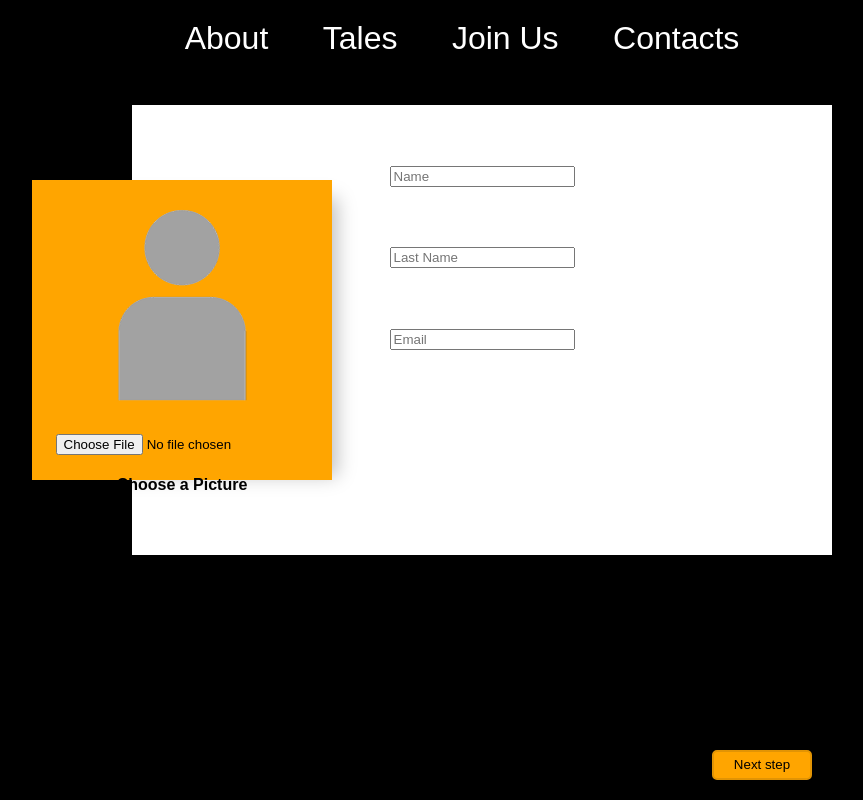
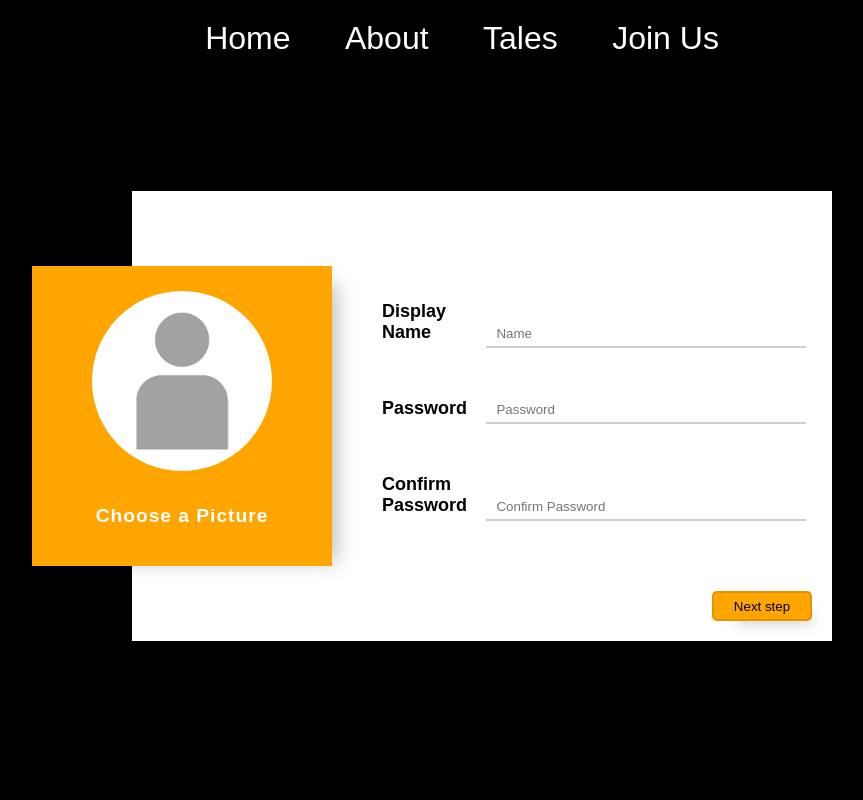
Before and after one commit to IrinaMarques/my_webpage_tales, a website: page public/files/join.html in a window 1280 px wide. Both pictures are taken after a click on the button "Next step". Shown: the whole page, without its empty margins (178-1041 px from the left). Drawn offline with Linux system fonts and the light colour scheme; a web font is replaced by a local one.

Commit message:
14. Finish the second tab on the join.html form. Added a profile image Added the display name and password
Make the buttons next work by script.

```diff
--- a/public/files/join.html
+++ b/public/files/join.html
@@ -19,10 +19,10 @@
 
 			<nav id='burger-menu' role='navigation' class='menu'>
 				<ul class='menu-items'>
-					<li><a href="../index.html">About</a></li>
-					<li><a href="#tales">Tales</a></li>
-					<li><a href="#">Join Us</a></li>
-					<li><a href="#contacts">Contacts</a></li>
+					<li><a href="../index.html">Home</a></li>
+					<li><a href="#tales">About</a></li>
+					<li><a href="#">Tales</a></li>
+					<li><a href="join.html">Join Us</a></li>
 				</ul>
 			</nav>
 		</header>
@@ -30,7 +30,7 @@
 		<section class='join-form viewport100'>
 			<ul class='container'>
 
-				<li class='panel first-panel' style="display: none;">
+				<li class='panel first-panel' id='first-panel'>
 
 					<div class='panel-title'>
 						<div class='panel-text'>
@@ -59,44 +59,44 @@
 						</form>
 					</div>
 					<div class='form-footer'>
-						<button type='button' class='btn btn-next'> Next step </button>
+						<button type='button' class='btn btn-next' id="next1"> Next step </button>
 					</div>
 				</li> <!-- end of first panel -->
 
-				<li class='panel second-panel' >
+				<li class='panel second-panel' id='second-panel' style="display: none;">
 
 					<div class='panel-title'>
 						<div class='panel-img'>
 							<img src='../img/avatar.png' class='avatar-img' id='avatar-picture'>
-							<input type="file" id="profiler-picture">
+							<input type="file" id="avatar-picture-upload">
 						</div>
 						<h4> Choose a Picture </h4>
 					</div>
 
-					<div class='form-img'>
+					<div class='form'>
 						<form>
 							<div class='form-line'>
-								<h4>First Name</h4>
-								<input type="text" name="firstname" class='form-control' id='first-name' placeholder="Name" aria-required='true' aria-invalid='false'>
-								<label id='firstname-error' class='error' for='first-name'></label>
+								<h4 class='h4-img'>Display Name</h4>
+								<input type="text" name="firstname" class='form-control form-control-img' id='profile-name' placeholder="Name" aria-required='true' aria-invalid='false'>
+								<label id='firstname-error' class='error' for='profile-name'></label>
 							</div>
 
 							<div class='form-line'>
-								<h4>Last Name</h4>
-								<input type="text" name="lastname" class='form-control' id='last-name' placeholder="Last Name" aria-required='true' aria-invalid='false'>
-								<label id='firstname-error' class='error' for='last-name'></label>
+								<h4 class='h4-img'>Password</h4>
+								<input type="password" name="password" class='form-control form-control-img' id='profile-last-name' placeholder="Password" aria-required='true' aria-invalid='false'>
+								<label id='firstname-error' class='error' for='profile-last-name'></label>
 							</div>
 
 							<div class='form-line'>
-								<h4>Email</h4>
-								<input type="email" name="Email" class='form-control' id='e-mail' placeholder="Email" aria-required='true' aria-invalid='false'>
+								<h4 class='h4-img'>Confirm Password</h4>
+								<input type="password" name="password" class='form-control form-control-img' id='e-mail' placeholder="Confirm Password" aria-required='true' aria-invalid='false'>
 								<label id='firstname-error' class='error' for='e-mail'></label>
 							</div>
 
 						</form>
 					</div>
 					<div class='form-footer'>
-						<button type='button' class='btn btn-next'> Next step </button>
+						<button type='button' class='btn btn-next' id="next2"> Next step </button>
 					</div> <!-- end form-footer -->
 				</li> <!-- end of second panel -->
 			</ul>
@@ -104,5 +104,49 @@
 
 	</div> <!-- end of wrap -->
 
+	<script type="text/javascript">
+		var tabs = [
+			{container:'first-panel', next:'next1'},
+			{container:'second-panel', next:'next2', prev:''} //prev:'prev'
+		];
+		var next = function(evt) {
+			tabs.map(function(item, index) {
+				if(evt.currentTarget.id === item.next && tabs[index + 1]){
+					document.getElementById(item.container).style.display = 'none';
+					document.getElementById(tabs[index + 1].container).style.display = 'block';
+				}
+			});
+		};
+		var prev = function(evt) {
+			tabs.map(function(item, index) {
+				if(evt.currentTarget.id === item.prev && tabs[index - 1]){
+					document.getElementById(item.container).style.display = 'none';
+					document.getElementById(tabs[index - 1].container).style.display = 'block';
+				}
+			});
+		};
+
+		tabs.map(function(item) {
+			if(item.next) {
+				document.getElementById(item.next).addEventListener('mouseup', next, false);
+			};
+			if(item.prev) {
+				document.getElementById(item.prev).addEventListener('mouseup', prev, false);
+			};
+		});
+
+		document.getElementById('avatar-picture-upload').addEventListener('change',function(){
+			if (this.files && this.files[0]) {
+			    var reader = new FileReader();
+
+			    reader.onload = function (e) {
+			        document.getElementById('avatar-picture').src = e.target.result;
+			    };
+
+			    reader.readAsDataURL(this.files[0]);
+			}
+		});
+	</script>
+
 </body>
 </html>
--- a/sass/join.scss
+++ b/sass/join.scss
@@ -31,7 +31,6 @@
     	-webkit-box-shadow: 16px 7px 18px -11px rgba(0,0,0,0.25);
 		-moz-box-shadow: 16px 7px 18px -11px rgba(0,0,0,0.25);
 		box-shadow: 16px 7px 18px -11px rgba(0,0,0,0.25);
-	}
 
 		.panel-text {
 			color: #fff;
@@ -47,6 +46,40 @@
     		}
     	}
 
+    	.panel-img {
+			background: #fff;
+			border-radius: 50%;
+			width: 180px;
+			height: 180px;
+			margin: 25px 60px 20px;
+			display: inline-block;
+			overflow: hidden;
+
+			img {
+				width: 180px;
+				height: 180px;
+			}
+
+    		input[type='file'] {
+				cursor: pointer;
+				width: 100%;
+				height: 100%;
+				left: 0;
+				opacity: 0!important;
+				position: absolute;
+				top: 0;
+			}
+		}
+
+		h4 {
+			color: #fff;
+			font-size: 1.2em;
+			display: block;
+			margin: 10px 0 41px;
+			letter-spacing: 1px;
+		}
+	}
+
     .form {
 		position: absolute;
 		height: 400px;
@@ -59,7 +92,7 @@
 			width: 100%;
 
 			&:first-child {
-				margin-top: 80px;
+				margin-top: 60px;
 			}
 		}
 
@@ -79,13 +112,16 @@
 			transition: 1s ease;
 			width: 60%;
 
-
 			&:focus {
 				border-bottom: 2px solid #ffa500;
 				outline: none;
+
+
 			}
 		}
 	}
+
+
 
 	.form-footer {
 		position: relative;
```
Also changed, not shown: public/css/join.css. Lines whose indentation alone changed are shown as unchanged.
